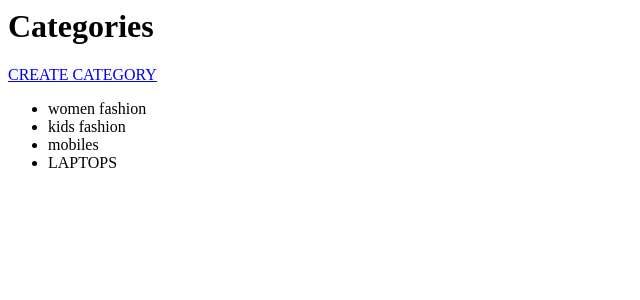
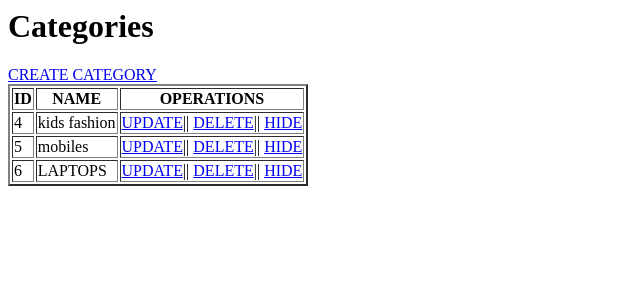
Before and after one commit to sambapython/djangobatch24, a Django app: page /categories/ in a window 1280 px wide. Shown: the top 300 px of the page, without its empty margins (0-640 px from the left). Run offline with Django 3.2, Linux system fonts and the light colour scheme; data comes from the database, SQL or seed files in the repository; both versions use the stored data as it was after the commit.

Commit message:
12/8 cat udpate and delete

```diff
--- a/sales/product/models.py
+++ b/sales/product/models.py
@@ -3,6 +3,7 @@ from django.db import models
 # Create your models here.
 class Category(models.Model):
     name=models.CharField(max_length=250)
+    hide = models.BooleanField(default=False)
 
     def __str__(self):
         return  self.name
--- a/sales/product/templates/categories.html
+++ b/sales/product/templates/categories.html
@@ -5,10 +5,17 @@
     <body>
         <h1>Categories</h1>
         <a href="/category/create/">CREATE CATEGORY</a>
-        <ul>
+        <table border="2">
+            <tr><th>ID</th><th>NAME</th><th>OPERATIONS</th></tr>
             {% for cat in cats %}
-                <li>{{ cat.name }}</li>
+                <tr>
+                    <td>{{cat.id}}</td><td>{{ cat.name}}</td>
+                    <td><a href="/category/update/{{ cat.id }}/">UPDATE</a>||
+                    <a href="/category/delete/{{ cat.id }}/">DELETE</a>||
+                    <a href="/category/hide/{{ cat.id }}/">HIDE</a>
+                </td>
+                </tr>
             {% endfor %}
-        </ul>
+        </table>
     </body>
 </html>
--- a/sales/product/templates/create_category.html
+++ b/sales/product/templates/create_category.html
@@ -6,8 +6,8 @@
         <h1>create Category</h1>
         <form method="post">
             {% csrf_token %}
-            name: <input type="text" name="name">
-            <input type="submit" value="create">
+            name: <input type="text" name="name" value="{{ data.name }}">
+            <input type="submit" value="Submit">
         </form>
 
     </body>
--- a/sales/product/views.py
+++ b/sales/product/views.py
@@ -2,8 +2,38 @@ from django.http.response import HttpResponse
 from django.shortcuts import render, redirect
 from django.http import HttpResponse
 from product.models import Category
+def view_hide_category(request, cat_id):
+    cat_inst = Category.objects.get(id=cat_id)
+    if request.method == "POST":
+        if 'delete' in request.POST:
+            cat_inst.hide=True
+            cat_inst.save()
+        return redirect("/categories/")
+    context = {"data": cat_inst}
+    return render(request, "confirm.html", context)
 
 # Create your views here.
+def view_delete_category(request, cat_id):
+    cat_inst = Category.objects.get(id=cat_id)
+    if request.method == "POST":
+        if "delete" in request.POST:
+            cat_inst.delete()
+        return redirect("/categories/")
+    context = {"data": cat_inst}
+    return render(request, "confirm.html", context)
+
+
+
+def view_update_category(request, cat_id):
+    cat_inst = Category.objects.get(id=cat_id)
+    if request.method == "POST":
+        cat_inst.name=request.POST.get("name")
+        cat_inst.save()
+        return redirect("/categories/")
+        #return view_categories(request)
+
+    context = {"data": cat_inst}
+    return render(request, "create_category.html", context)
 def view_create_category(request):
     if request.method == "POST":
         data = request.POST
@@ -18,5 +48,6 @@ def view_categories(request):
     # need to get the the stored categories and send as a resposne.
     #return HttpResponse("cats")
     #return HttpResponse(data)
-    context = {"cats": Category.objects.all()}
+    #context = {"cats": Category.objects.all()}
+    context = {"cats": Category.objects.filter(hide=False)}
     return render(request, 'categories.html',context)
--- a/sales/sales/urls.py
+++ b/sales/sales/urls.py
@@ -15,10 +15,16 @@ Including another URLconf
 """
 from django.contrib import admin
 from django.urls import path
-from product.views import view_categories, view_create_category
+from product.views import view_categories, view_create_category, view_update_category,\
+    view_delete_category, view_hide_category
 
 urlpatterns = [
     path('admin/', admin.site.urls),
     path('categories/', view_categories),# view_categories(request_obj)
-    path('category/create/', view_create_category)
+    path('category/create/', view_create_category),
+    path('category/update/<int:cat_id>/', view_update_category),
+    #view_update_category(request_obj, cat_id=5)
+    path('category/delete/<int:cat_id>/', view_delete_category),
+    #view_delete_category(request_obj, cat_id=1)
+    path('category/hide/<int:cat_id>/', view_hide_category),
 ]
```
Also changed, not shown: sales/product/templates/confirm.html (added, +15 -0 lines), sales/db.sqlite3, sales/product/migrations/0002_category_hide.py (added), 2 other files.
